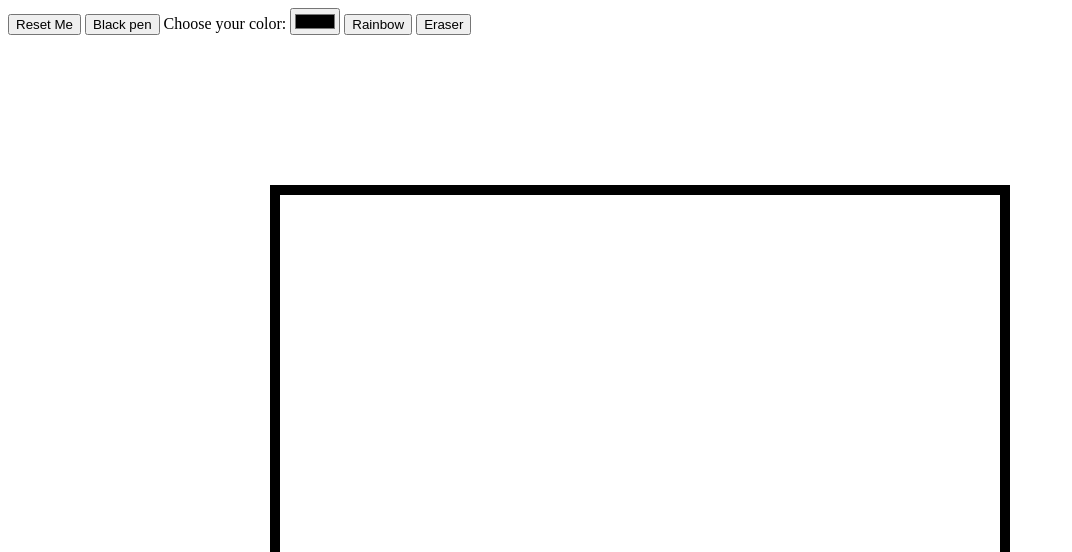
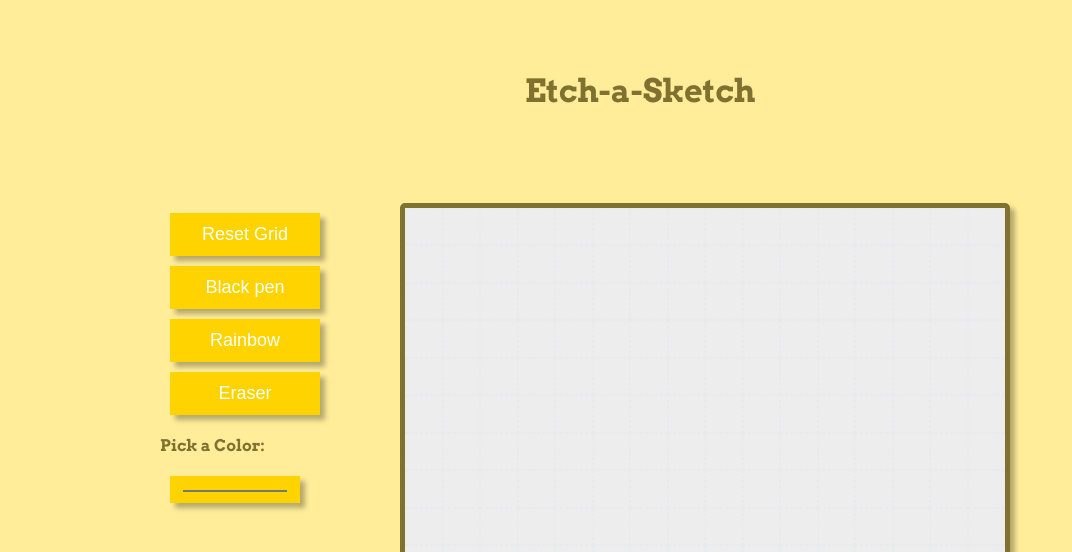
Before and after one commit to atarsa/etch-a-sketch, a plain HTML site: page index.html in a window 1280 px wide. Shown: the top 552 px of the page, without its empty margins (0-1072 px from the left). Drawn offline with Linux system fonts and the light colour scheme.

Commit message:
add styles

```diff
--- a/index.html
+++ b/index.html
@@ -5,22 +5,31 @@
 				<meta name="viewport" content="width=device-width, initial-scale=1.0">
 				<title>Etch-a-Sketch</title>
 	<link rel="stylesheet" href="main.css">
+	<link href="https://fonts.googleapis.com/css?family=Arvo:400,700" rel="stylesheet">
 
 
 </head>
 
 <body>
-	<button id="reset" onclick="handlers.resetGrid()">Reset Me</button>
-	<button id=blackColor onclick="handlers.blackColor()">Black pen</button>
-	Choose your color:
-	<input id="colorPicker" type="color" onclick="handlers.colorPicker()">
-	<button id="randomColor" onclick="handlers.randomColor()">Rainbow</button>
-	<button id="eraser" onclick="handlers.eraser()">Eraser</button>
-	<div id="board" class="board">
+
+	<div class="container">
+		<div class="tools">
+
+			<button id="reset" class="btn" onclick="handlers.resetGrid()">Reset Grid</button>
+			<button id=blackColor class="btn" onclick="handlers.blackColor()">Black pen</button>
+
+			<button id="randomColor" class="btn" onclick="handlers.randomColor()">Rainbow</button>
+			<button id="eraser" class="btn" onclick="handlers.eraser()">Eraser</button>
+			<h4>Pick a Color:</h4>
+			<input id="colorPicker" class="btn" type="color" onclick="handlers.colorPicker()">
+		</div>
+
+		<h1>Etch-a-Sketch</h1>
+		<div id="board" class="board"></div>
+
+
 
 	</div>
-
-
 	<script src="script.js"></script>
 
 </body>
--- a/main.css
+++ b/main.css
@@ -1,17 +1,75 @@
 :root {
 	--columnNumber: 16;
 }
+body{
+	background: #FFED99;
+}
+/* ==================
+	Grid
+   ================== */
+.container{
+	max-width: 960px;
+	margin: 50px auto;
+	display: grid;
+	grid-template-columns: 1fr 3fr;
+	grid-template-rows: 1fr 4fr;
+}
+.tools{
+	grid-column: 1/2;
+	grid-row-start: 2/3;
 
-.board{
-	margin: 150px auto;
+}
+h1{
+	grid-column: 1/3;
+	grid-row: 1/2;
+	text-align: center;
+}
+.btn{
+	display: block;
+}
+
+#board{
+	grid-column: 2/3;
+	grid-row: 2/3;
 	display: grid;
 	grid-template-columns: repeat(var(--columnNumber), auto);
-	width: 720px;
-	height: 720px;
-	border: 10px solid black;
+	width: 600px;
+	height: 600px;
+	border: 5px solid #7F7231;
+	border-radius: 5px;
+	cursor: crosshair;
+	-webkit-box-shadow: 5px 5px 5px 0px rgba(0,0,0,0.29);
+	-moz-box-shadow: 5px 5px 5px 0px rgba(0,0,0,0.29);
+	box-shadow: 5px 5px 5px 0px rgba(0,0,0,0.29);
 }
 .gridCell{
 	margin: 0;
 	padding: 0;
-	background: #fff;
+	border: 1px dashed #e8eaed;
+	background: #ededed;
 }
+
+.btn{
+	margin: 10px;
+	padding: 10px;
+	width: 150px;
+	font-size: 18px;
+	background-color: #FFD300;
+	color: #fff;
+	border: 1px solid #FFD300;
+	-webkit-box-shadow: 5px 5px 5px 0px rgba(0,0,0,0.29);
+	-moz-box-shadow: 5px 5px 5px 0px rgba(0,0,0,0.29);
+	box-shadow: 5px 5px 5px 0px rgba(0,0,0,0.29);
+}
+input[type=color]{
+	width: 130px;
+
+}
+.btn:hover{
+	color: #FFD300;
+	background-color: #fff;
+}
+h1,h4{
+	color: #7F7231;
+	font-family: 'Arvo', serif;
+}
--- a/script.js
+++ b/script.js
@@ -38,7 +38,7 @@
 			if (board.classList[1] === "randomColor"){
 				event.target.style.backgroundColor = createRandomColor();
 			} else if (board.classList[1] === "eraser"){
-				event.target.style.backgroundColor = "white"
+				event.target.style.backgroundColor = "#ededed"
 
 			} else if (board.classList[1] === "colorPicked") {
 				event.target.style.backgroundColor = colorPickerButton.value;
@@ -83,7 +83,7 @@
 	var handlers = {
 		resetGrid: function(){
 			resetGridButton.addEventListener("click", function(){
-				gridNumber = parseInt(prompt('how big the grid?'),10);
+				gridNumber = parseInt(prompt('How many squares per side would you like? (Default: 16)'),10);
 				document.documentElement.style.setProperty("--columnNumber", gridNumber);
 				createBoardContainer(gridNumber);
 				removeClass();
```
